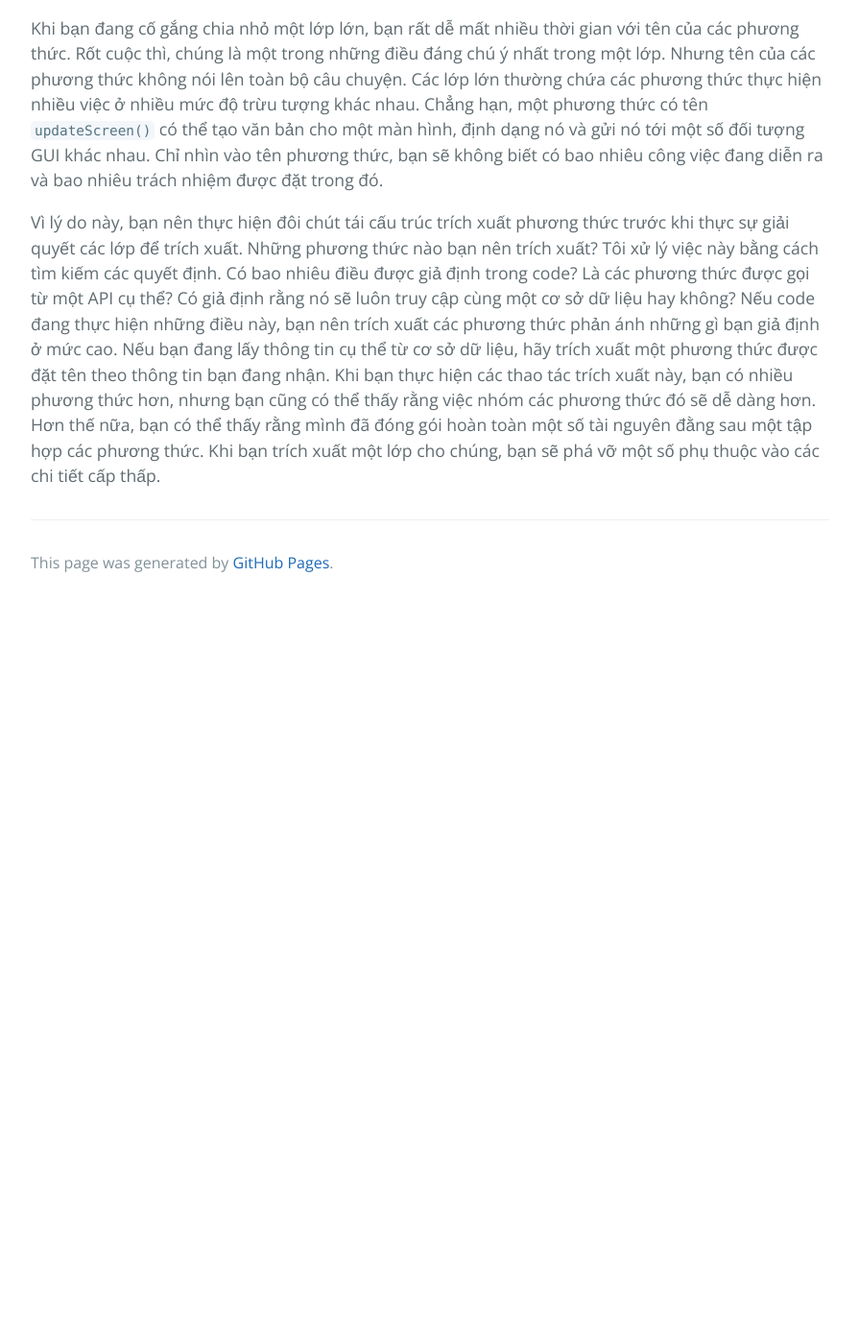
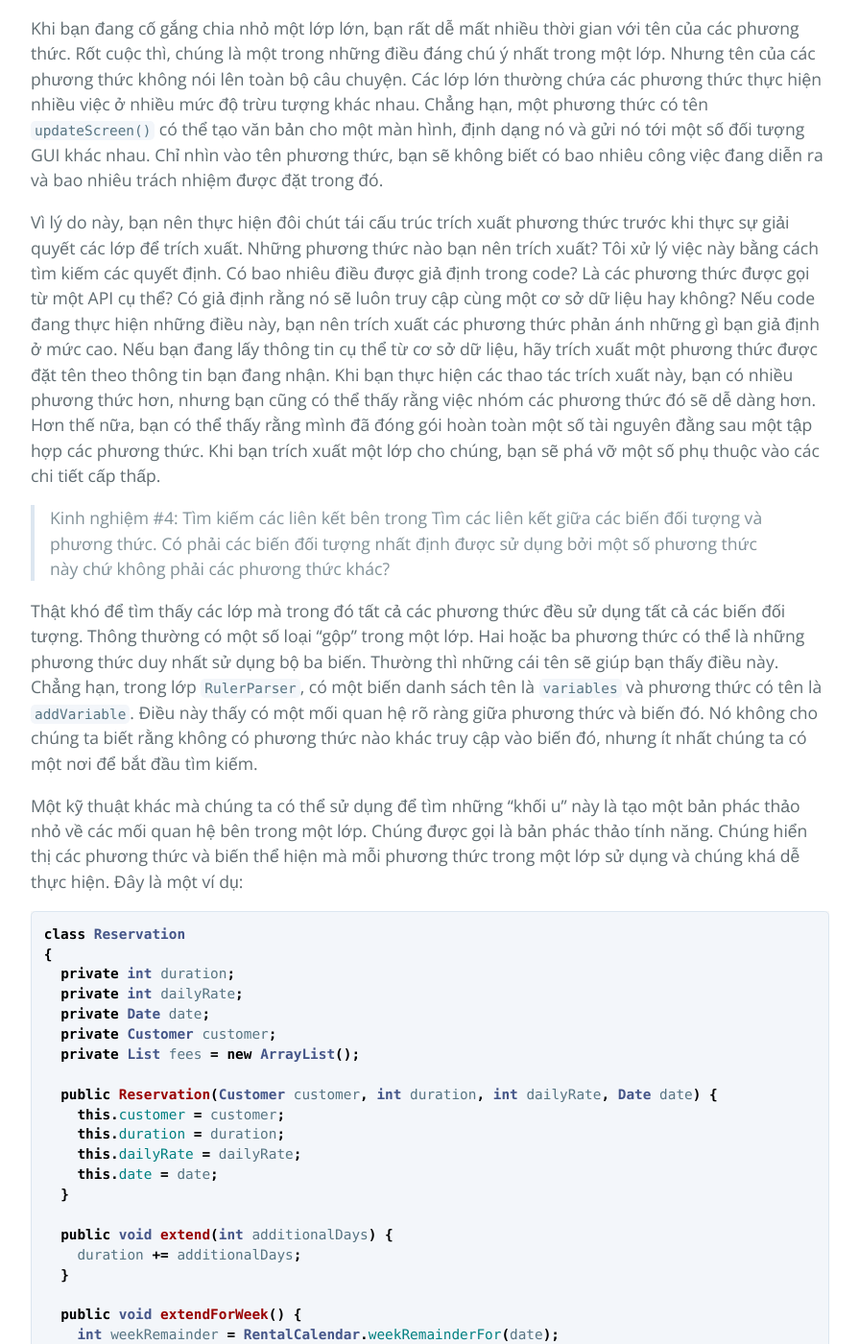
Before and after one commit to HaiBV/haibv.github.io, a Jekyll site: the page built from working-effectively-with-legacy-code/chapter-20-this-class-is-too-big-and-i-dont-want-it-to-get-any-bigger.md, in a window 1280 px wide and 1400 px high, scrolled down 5985 px. Shown: the whole window at 96% size, without its empty margins (192-1087 px from the left). Built offline with Jekyll 4.4.1, drawn with Linux system fonts in a browser that asks for light colours; our own code applies the rules of GitHub Pages for plain Markdown files; before the commit the page ends 6615 px from its top, so only the background shows below that; some of the changed text lies outside the part shown.

Commit message:
Book - Working Efectively with Legacy Code - P2 - C20

````diff
--- a/working-effectively-with-legacy-code/chapter-20-this-class-is-too-big-and-i-dont-want-it-to-get-any-bigger.md
+++ b/working-effectively-with-legacy-code/chapter-20-this-class-is-too-big-and-i-dont-want-it-to-get-any-bigger.md
@@ -49,9 +49,9 @@ Trong trường hợp thực tế của các lớp lớn, điều quan trọng l
 
 ## Xác định trách nhiệm
 
-Trong ví dụ về `RuleParser` ở phần trước, tôi đã chỉ ra sự phân chia cụ thể một lớp thành các lớp nhỏ hơn. Khi tôi thực hiện việc chia tách đó, có cảm giác như tôi đang học vẹt. Tôi liệt kê tất cả các phương thức và bắt đầu nghĩ xem mục đích của chúng là gì. Các câu hỏi tôi đặt ra là "Tại sao phương thức này lại ở đây?" và “Nó đang làm gì cho lớp này?” Sau đó, tôi nhóm chúng thành các danh sách, tập hợp các phương pháp có cùng lý do tồn tại ở đó.
+Trong ví dụ về `RuleParser` ở phần trước, tôi đã chỉ ra sự phân chia cụ thể một lớp thành các lớp nhỏ hơn. Khi tôi thực hiện việc chia tách đó, có cảm giác như tôi đang học vẹt. Tôi liệt kê tất cả các phương thức và bắt đầu nghĩ xem mục đích của chúng là gì. Các câu hỏi tôi đặt ra là "Tại sao phương thức này lại ở đây?" và “Nó đang làm gì cho lớp này?” Sau đó, tôi nhóm chúng thành các danh sách, tập hợp các phương thức có cùng lý do tồn tại ở đó.
 
-Tôi gọi đây là cách xác định trách nhiệm theo nhóm phương pháp. Đó chỉ là một trong nhiều cách để xác định trách nhiệm trong code hiện có.
+Tôi gọi đây là cách xác định trách nhiệm theo nhóm phương thức. Đó chỉ là một trong nhiều cách để xác định trách nhiệm trong code hiện có.
 
 Học cách xác định trách nhiệm là một kỹ năng thiết kế quan trọng và cần phải thực hành. Có vẻ kỳ lạ khi nói về kỹ năng thiết kế trong bối cảnh làm việc với code kế thừa này, nhưng thực sự có rất ít sự khác biệt giữa việc khám phá trách nhiệm trong code hiện có và xây dựng chúng cho code mà bạn chưa viết. Điều quan trọng là có thể xác định trách nhiệm và học cách phân chia chúng cho tốt. Thậm chí, code kế thừa còn cung cấp nhiều khả năng áp dụng kỹ năng thiết kế hơn cả các tính năng mới. Sẽ dễ dàng hơn để nói về sự cân bằng trong thiết kế khi bạn có thể thấy code bị ảnh hưởng và cũng dễ dàng hơn để xem liệu cấu trúc có phù hợp trong một ngữ cảnh nhất định hay không vì ngữ cảnh đó là có thật và ở ngay trước mắt chúng ta.
 
@@ -80,3 +80,63 @@ Hình 20.3 `RuleParser` và `TermTokenizer`.
 Khi bạn đang cố gắng chia nhỏ một lớp lớn, bạn rất dễ mất nhiều thời gian với tên của các phương thức. Rốt cuộc thì, chúng là một trong những điều đáng chú ý nhất trong một lớp. Nhưng tên của các phương thức không nói lên toàn bộ câu chuyện. Các lớp lớn thường chứa các phương thức thực hiện nhiều việc ở nhiều mức độ trừu tượng khác nhau. Chẳng hạn, một phương thức có tên `updateScreen()` có thể tạo văn bản cho một màn hình, định dạng nó và gửi nó tới một số đối tượng GUI khác nhau. Chỉ nhìn vào tên phương thức, bạn sẽ không biết có bao nhiêu công việc đang diễn ra và bao nhiêu trách nhiệm được đặt trong đó.
 
 Vì lý do này, bạn nên thực hiện đôi chút tái cấu trúc trích xuất phương thức trước khi thực sự giải quyết các lớp để trích xuất. Những phương thức nào bạn nên trích xuất? Tôi xử lý việc này bằng cách tìm kiếm các quyết định. Có bao nhiêu điều được giả định trong code? Là các phương thức được gọi từ một API cụ thể? Có giả định rằng nó sẽ luôn truy cập cùng một cơ sở dữ liệu hay không? Nếu code đang thực hiện những điều này, bạn nên trích xuất các phương thức phản ánh những gì bạn giả định ở mức cao. Nếu bạn đang lấy thông tin cụ thể từ cơ sở dữ liệu, hãy trích xuất một phương thức được đặt tên theo thông tin bạn đang nhận. Khi bạn thực hiện các thao tác trích xuất này, bạn có nhiều phương thức hơn, nhưng bạn cũng có thể thấy rằng việc nhóm các phương thức đó sẽ dễ dàng hơn. Hơn thế nữa, bạn có thể thấy rằng mình đã đóng gói hoàn toàn một số tài nguyên đằng sau một tập hợp các phương thức. Khi bạn trích xuất một lớp cho chúng, bạn sẽ phá vỡ một số phụ thuộc vào các chi tiết cấp thấp.
+
+> Kinh nghiệm #4: Tìm kiếm các liên kết bên trong
+> Tìm các liên kết giữa các biến đối tượng và phương thức. Có phải các biến đối tượng nhất định được sử dụng bởi một số phương thức này chứ không phải các phương thức khác?
+
+Thật khó để tìm thấy các lớp mà trong đó tất cả các phương thức đều sử dụng tất cả các biến đối tượng. Thông thường có một số loại "gộp" trong một lớp. Hai hoặc ba phương thức có thể là những phương thức duy nhất sử dụng bộ ba biến. Thường thì những cái tên sẽ giúp bạn thấy điều này. Chẳng hạn, trong lớp `RulerParser`, có một biến danh sách tên là `variables` và phương thức có tên là `addVariable`. Điều này thấy có một mối quan hệ rõ ràng giữa phương thức và biến đó. Nó không cho chúng ta biết rằng không có phương thức nào khác truy cập vào biến đó, nhưng ít nhất chúng ta có một nơi để bắt đầu tìm kiếm.
+
+Một kỹ thuật khác mà chúng ta có thể sử dụng để tìm những "khối u" này là tạo một bản phác thảo nhỏ về các mối quan hệ bên trong một lớp. Chúng được gọi là bản phác thảo tính năng. Chúng hiển thị các phương thức và biến thể hiện mà mỗi phương thức trong một lớp sử dụng và chúng khá dễ thực hiện. Đây là một ví dụ:
+
+```java
+class Reservation
+{
+  private int duration;
+  private int dailyRate;
+  private Date date;
+  private Customer customer;
+  private List fees = new ArrayList();
+
+  public Reservation(Customer customer, int duration, int dailyRate, Date date) {
+    this.customer = customer;
+    this.duration = duration;
+    this.dailyRate = dailyRate;
+    this.date = date;
+  }
+
+  public void extend(int additionalDays) {
+    duration += additionalDays;
+  }
+
+  public void extendForWeek() {
+    int weekRemainder = RentalCalendar.weekRemainderFor(date);
+    final int DAYS_PER_WEEK = 7;
+    extend(weekRemainder);
+    dailyRate = RateCalculator.computeWeekly(customer.getRateCode()) / DAYS_PER_WEEK;
+  }
+
+  public void addFee(FeeRider rider) {
+    fees.add(rider);
+  }
+
+  int getAdditionalFees() {
+    int total = 0;
+    for(Iterator it = fees.iterator(); it.hasNext(); ) {
+      total += ((FeeRider)(it.next())).getAmount();
+    }
+    return total;
+  }
+
+  int getPrincipalFee() {
+    return dailyRate * RateCalculator.rateBase(customer) * duration;
+  }
+
+  public int getTotalFee() {
+    return getPrincipalFee() + getAdditionalFees();
+  }
+}
+```
+
+Bước đầu tiên là vẽ các vòng tròn cho từng biến, như trong Hình 20.4.
+
+Tiếp theo, chúng ta xem xét từng phương thức và cho nó một vòng tròn. Sau đó, chúng ta nối vòng tròn phương thức đến các vòng tròn của biến thể hiện mà phương thức đó truy cập hoặc sửa đổi. Có thể bỏ qua các hàm khởi tạo. Nói chung, chúng sửa đổi từng biến thể hiện.
````
